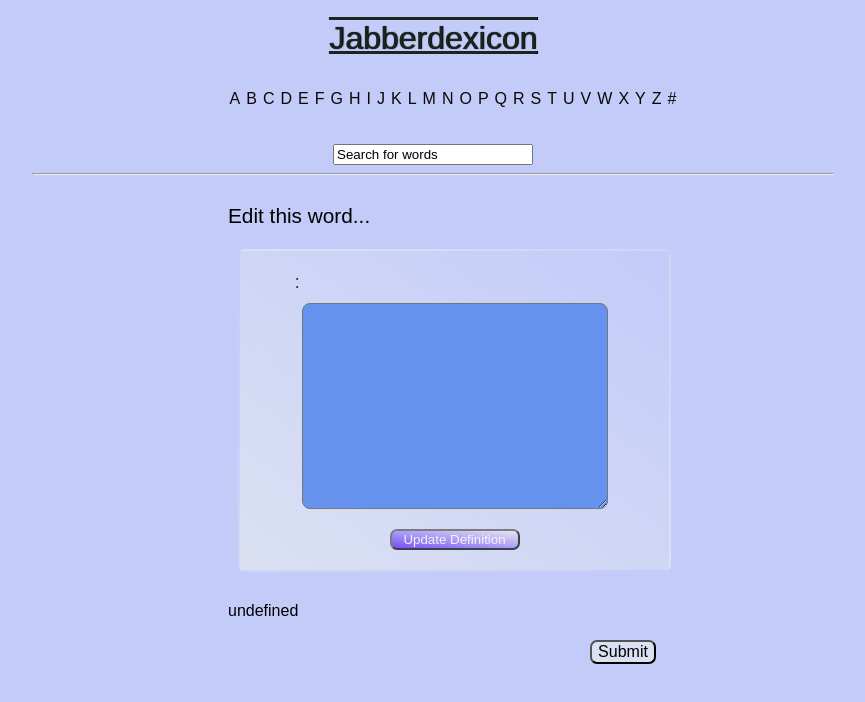
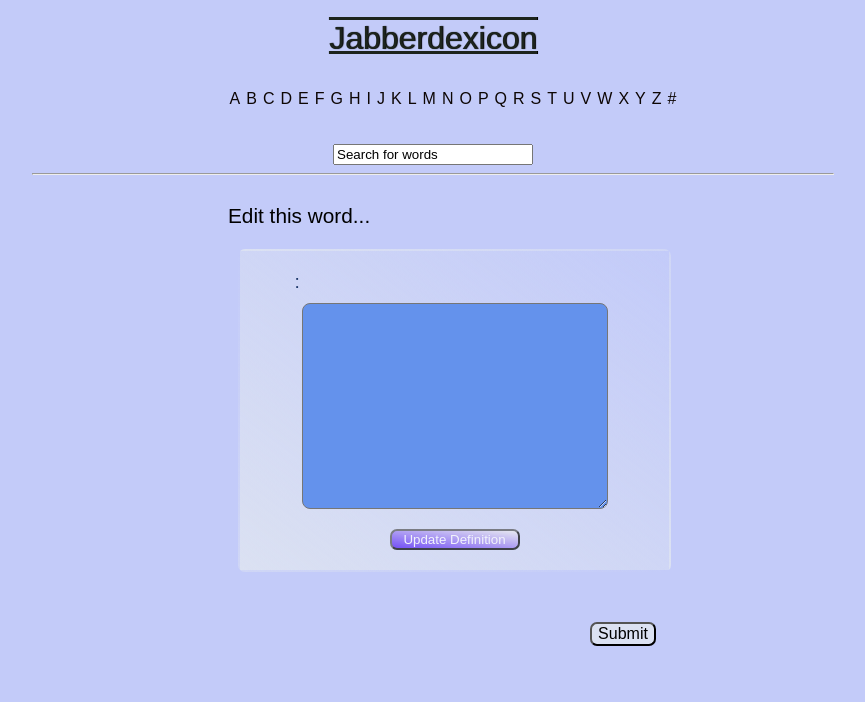
Before and after one commit to ColinFendrick/jabberdexicon, a React app: page /edit/1 in a window 1280 px wide. Shown: the top 702 px of the page, without its empty margins (207-1072 px from the left). Built offline with nearby package versions, Linux system fonts and the light colour scheme; no server answers.

Commit message:
Updated this to better show error

```diff
--- a/src/components/EditWord.js
+++ b/src/components/EditWord.js
@@ -51,13 +51,10 @@ class EditWord extends Component {
       <form onSubmit={this._submit} className={styles.EditWord}>
         <div className={styles.word}>
           {this.state.active.term}:
-      </div>
+        </div>
         <textarea onFocus={this._focus} type='text' ref='updatedDef' defaultValue={origDef} className={styles.definition} />
         <input type='submit' value='Update Definition' className={styles.updateButton} />
       </form>
-      {/*  */}
-      <div dangerouslySetInnerHTML={{__html: `${this.state.active.formatted_definition}`}} />
-      {/*  */}
     </div>
   }
 }
```
